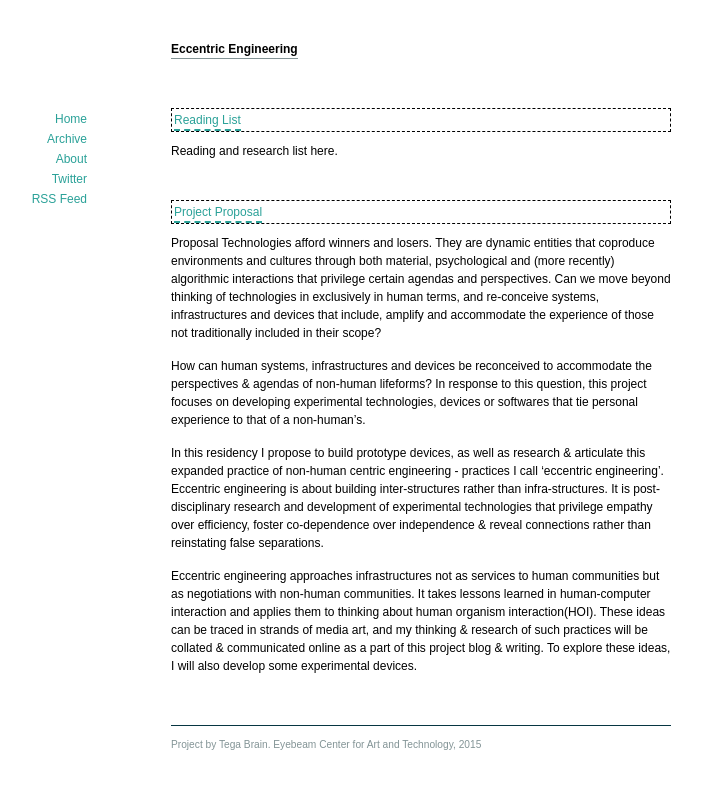
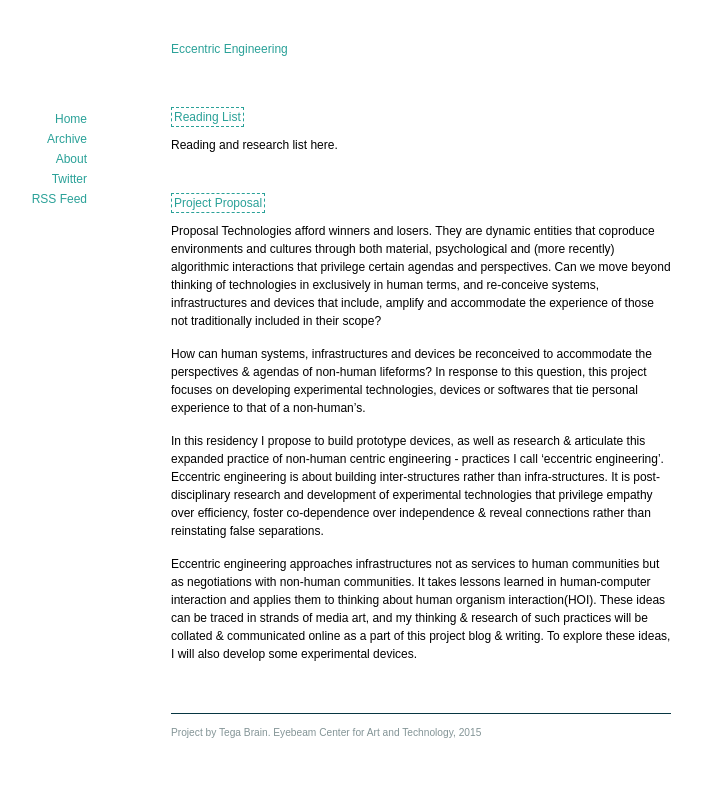
Before and after one commit to eccentricengineering/eccentricengineering.github.io, a Jekyll site: the page built from index.html, in a window 1280 px wide. Shown: the top 789 px of the page, without its empty margins (219-921 px from the left). Built offline with Jekyll 4.4.1, drawn with Linux system fonts in a browser that asks for light colours; nearby versions of some CDN libraries; the list of posts is cut into pages by our own code.

Commit message:
about update

```diff
--- a/assets/css/style.css
+++ b/assets/css/style.css
@@ -39,7 +39,7 @@ body {
 
 a, a:active, a:visited {
 	text-decoration: none;
-	border-bottom: 1px solid #839496;
+	border-bottom: 0px solid #839496;
 	padding-bottom: 2px;
 }
 a:hover {
@@ -109,6 +109,9 @@ h3 {
 
 
 
+
+
+
 /*** Structure ***/
 #page {
 	width: 500px;
@@ -128,9 +131,10 @@ h3 {
 }
 #header h1 a {
 
-	text-decoration: none;
+	text-decoration: uppercase;
+	letter-spacing: 2px
 	color:#000;
-	font-weight: bolder;
+	font-weight: normal;
 }
 
 #footer {
@@ -176,13 +180,14 @@ article {
 }
 
 article h1 {
-	border: dashed 1px;
-	padding: 2px;
+
 	font-size: 12px;
 	margin: 0 0 10px 0;
 }
 article h1 a {
-	border-bottom: dashed 2px;
+	border-color: 2aa198;
+	border: dashed 1px;
+	padding: 2px;
 }
 article h1 a.anchor {
 	margin-left: 8px;
```
